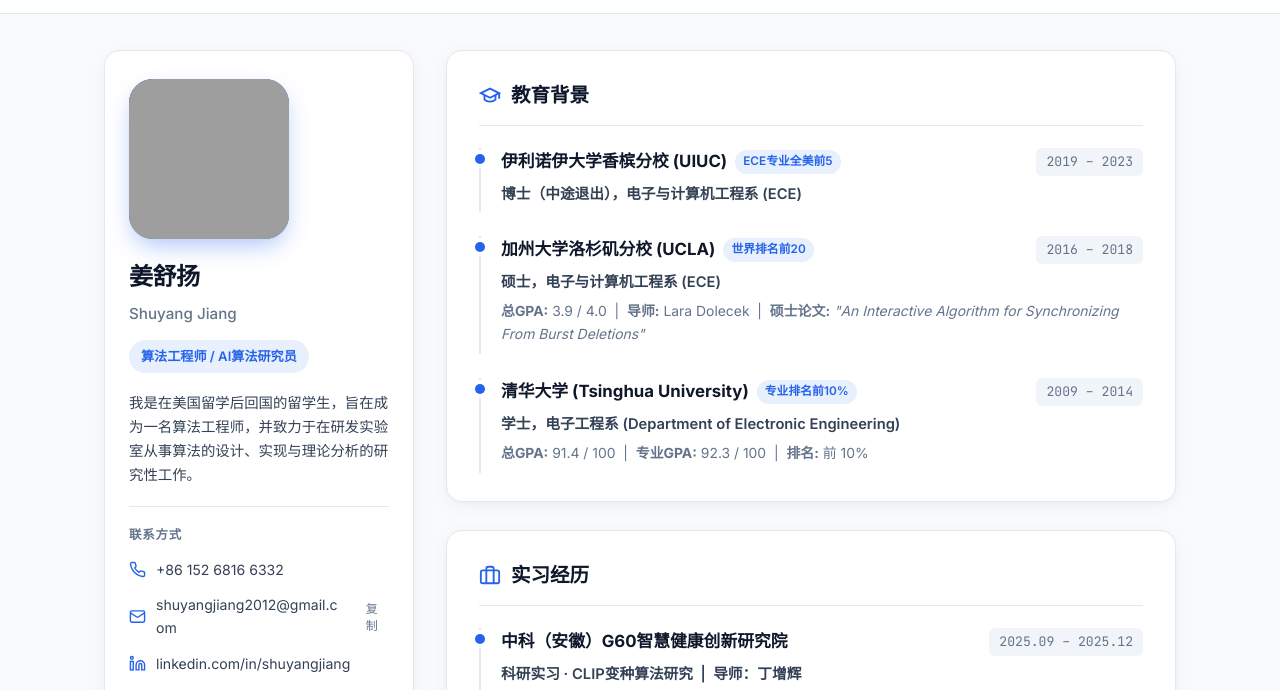
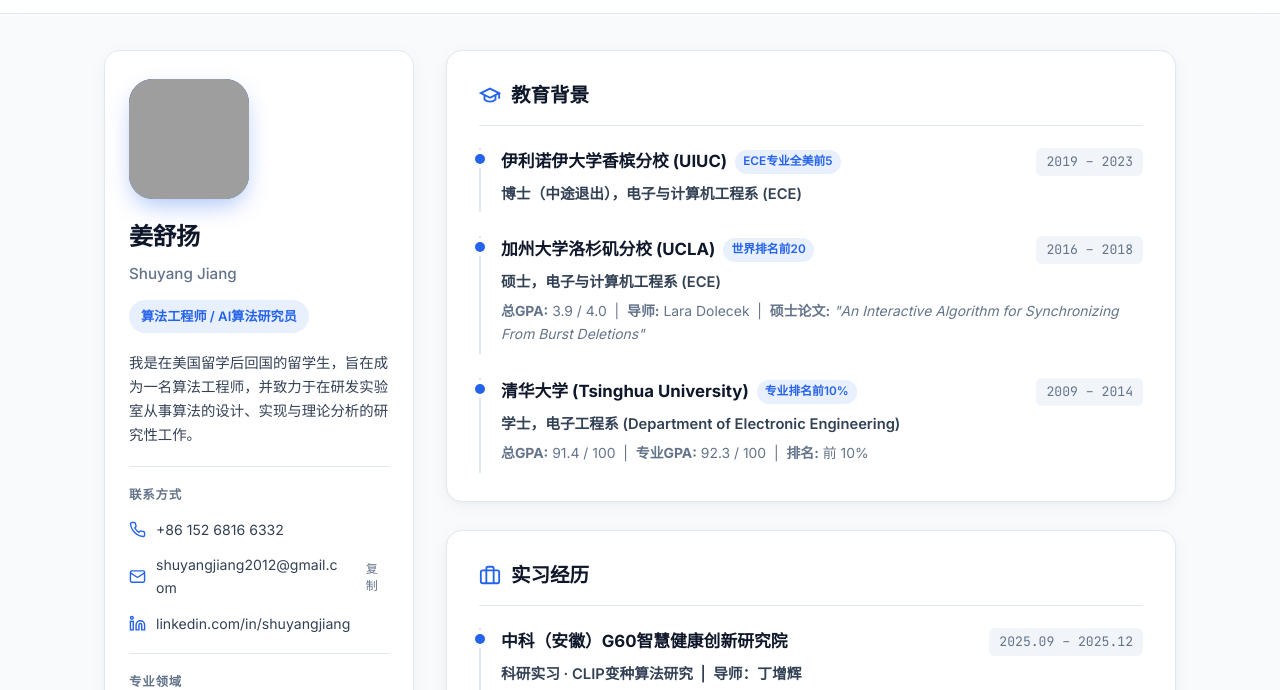
Before and after one commit to shuyangjiang2012/shuyangjiang2012.github.io, a plain HTML site: page index.html in a window 1280 px wide. Shown: the part 55-745 px from the top of the page. Drawn offline with Linux system fonts and the light colour scheme; grey boxes are pictures that could not be loaded.

Commit message:
Resize avatar image in index.html
Updated avatar image size in sidebar.

```diff
--- a/index.html
+++ b/index.html
@@ -812,7 +812,7 @@
   <main class="container">
     <!-- Left Sidebar -->
     <aside class="sidebar">
-      <img src="avatar.JPEG" alt="姜舒扬 (Shuyang Jiang)" class="avatar-wrap" style="width: 160px; height: 160px; object-fit: cover; display: block;" />
+      <img src="avatar.JPEG" alt="姜舒扬 (Shuyang Jiang)" class="avatar-wrap" style="width: 120px; height: 120px; object-fit: cover; display: block;" />
       <h1 class="profile-name" data-lang="zh">姜舒扬</h1>
       <h1 class="profile-name" data-lang="en">Shuyang Jiang</h1>
       <div class="profile-en-name" data-lang="zh">Shuyang Jiang</div>
```
